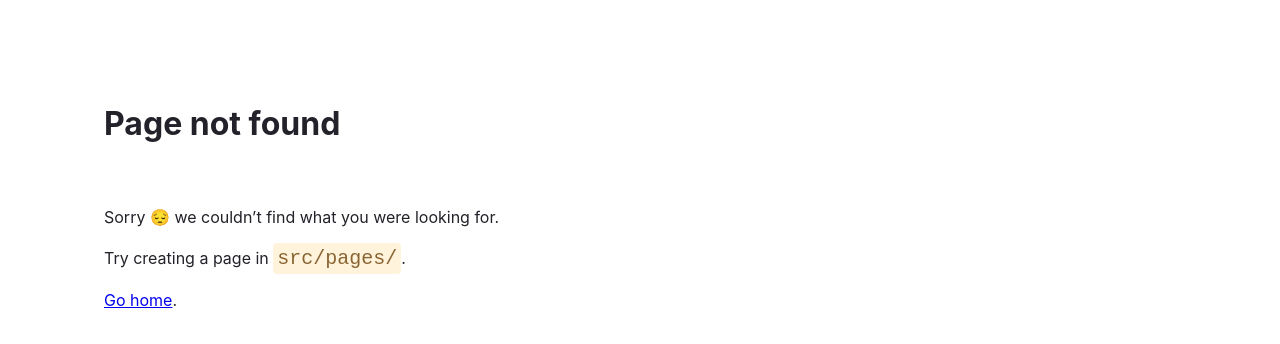
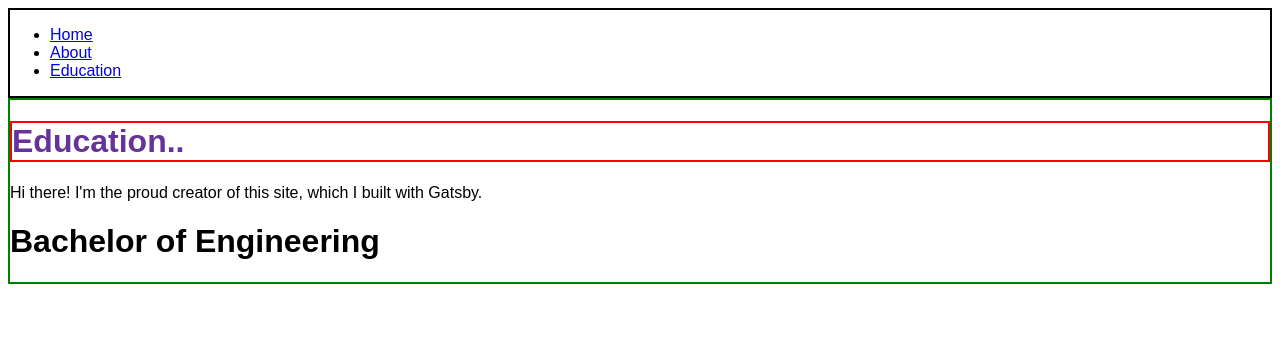
Before and after one commit to Irayya-Hiremath/GatsBysite, a Gatsby site: page /education in a window 1280 px wide. Before the commit this address had no page. Built offline with nearby package versions, Linux system fonts and the light colour scheme; Gatsby itself is replaced by a stand-in of ours.

Commit message:
new pages added

```diff
--- a/src/components/layout.js
+++ b/src/components/layout.js
@@ -22,8 +22,8 @@ const Layout = ({ pageTitle, children }) => {
 
   return (
     <div className={container}>
-      <title>{pageTitle} | {data.site.siteMetadata.title}</title>
-      <header className={siteTitle}>{data.site.siteMetadata.title}</header>
+      <title> {pageTitle} | {data.site.siteMetadata.title}</title>
+      {/* <header className={siteTitle}>{data.site.siteMetadata.title}</header> */}
       <nav>
         <ul className={navLinks}>
           <li className={navLinkItem}>
@@ -34,6 +34,12 @@ const Layout = ({ pageTitle, children }) => {
           <li className={navLinkItem}>
             <Link to="/about" className={navLinkText}>
               About
+            </Link>
+
+          </li>
+          <li>
+          <Link to="/education" className={navLinkText}>
+              Education
             </Link>
           </li>
         </ul>
--- a/src/components/layout.module.css
+++ b/src/components/layout.module.css
@@ -1,6 +1,8 @@
 .container {
-    margin: auto;
-    max-width: 500px;
+    /* margin: auto; */
+    width: 100%;
+    /* max-width: 800px; */
+    height: 100vh;
     font-family: sans-serif;
   }
 
@@ -13,7 +15,7 @@
     padding-left: 0;
   }
   .nav-link-item {
-    padding-right: 2rem;
+    padding-right: 5rem;
   }
   .nav-link-text {
     color: black;
@@ -26,3 +28,15 @@
     font-weight: 700;
     margin: 3rem 0;
   }
+  .heading{
+    border: 2px solid red;
+  }
+  main{
+    border: 2px solid green;
+
+
+  }
+  nav{
+    border: 2px solid black;
+
+  }
--- /dev/null
+++ b/src/pages/education.js
@@ -0,0 +1,15 @@
+import * as React from 'react'
+
+import Layout from '../components/layout'
+
+const EducationPage = () => {
+  return (
+    <Layout pageTitle="Education..">
+      <p>Hi there! I'm the proud creator of this site, which I built with Gatsby.</p>
+      <h1>Bachelor of Engineering</h1>
+    </Layout>
+  )
+
+}
+
+export default EducationPage
```
Also changed, not shown: src/pages/index.js (+1 -187 lines).
